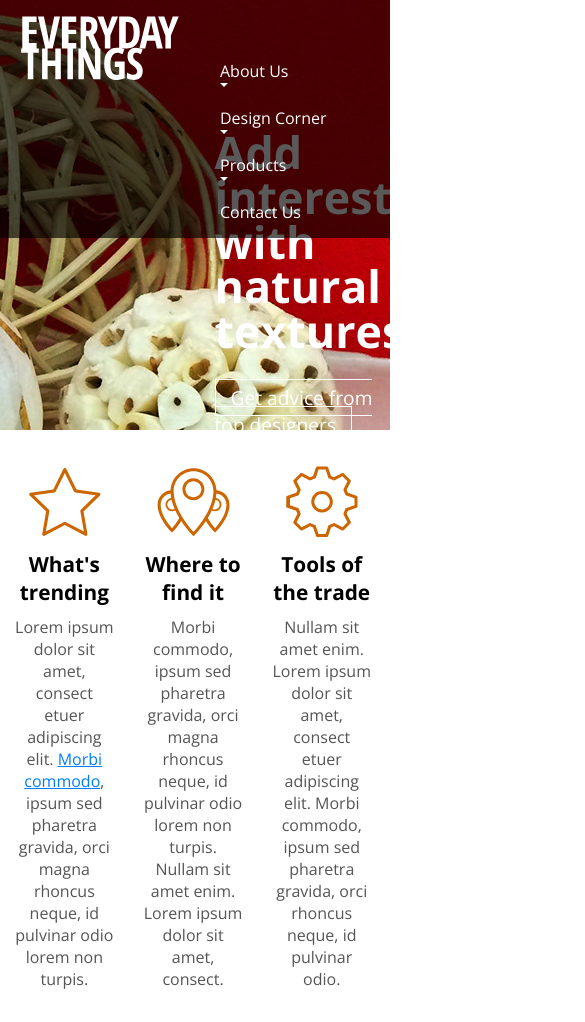
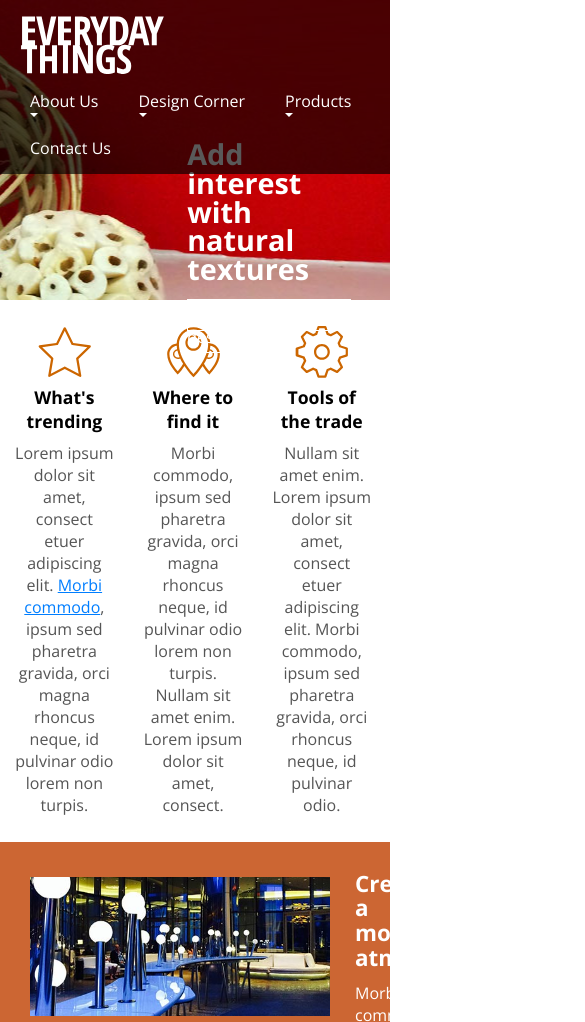
Before and after one commit to Fabianopb/responsive-webdesign-course, a plain HTML site: page index.html in a window 390 px wide. Shown: the top 1022 px of the page, 585 px wide, since content can reach past the window. Drawn offline with nearby package versions, Linux system fonts and the light colour scheme.

Commit message:
medium screen size layout

```diff
--- a/css/screen.css
+++ b/css/screen.css
@@ -311,3 +311,68 @@ footer a:visited {
 footer a:hover {
 	color: #000;
 }
+
+
+/* Media Queries */
+
+@media screen and (max-width: 1000px) {
+
+	h1 { font-size: 2.4em; }
+
+	/* Header */
+
+	header div.hero { left: 56%; }
+	header div.hero h1 { margin-bottom: 20px; }
+
+	/* Section - atmosphere */
+
+	section.atmosphere article { padding-left: 400px; background-size: 375px auto; }
+
+}
+
+@media screen and (max-width: 825px) {
+
+	h1 { font-size: 2.2em; }
+
+	/* Header */
+
+	header { height: 300px; background-image: url(../images/banner_825.jpg); }
+	header div.hero { top: 120px; left: 48%; }
+
+	/* Section - atmosphere */
+
+	section.atmosphere article { padding-left: 325px; background-size: 300px auto; }
+
+	/* Section - how-to */
+
+	section.how-to blockquote p.quote { font-size: 1.1em; line-height: 1.2em; }
+	section.how-to blockquote p.credit {font-size: .85em; }
+
+}
+
+@media screen and (max-width: 760px) {
+
+	h1 { font-size: 1.8em; }
+	h2 { font-size: 1.4em; }
+	h3 { font-size: 1.1em; }
+	a.btn { font-size: 1em; }
+
+	/* Header */
+
+	header a.logo { width: 145px; height: 60px; }
+	header div.hero { top: 140px; left: 48%; }
+
+	/* Section - main*/
+
+	section.main { margin-top: 10px; margin-bottom: 10px; }
+	section.main aside div.content { background-size: 55px 55px; padding-top: 60px; }
+
+	/* Section - how-to */
+
+	section.how-to aside div.content img { width: 85%; }
+
+	/* Navigation */
+	nav { padding-top: 80px;  }
+	nav > ul { padding-left: 10px; }
+
+}
```
